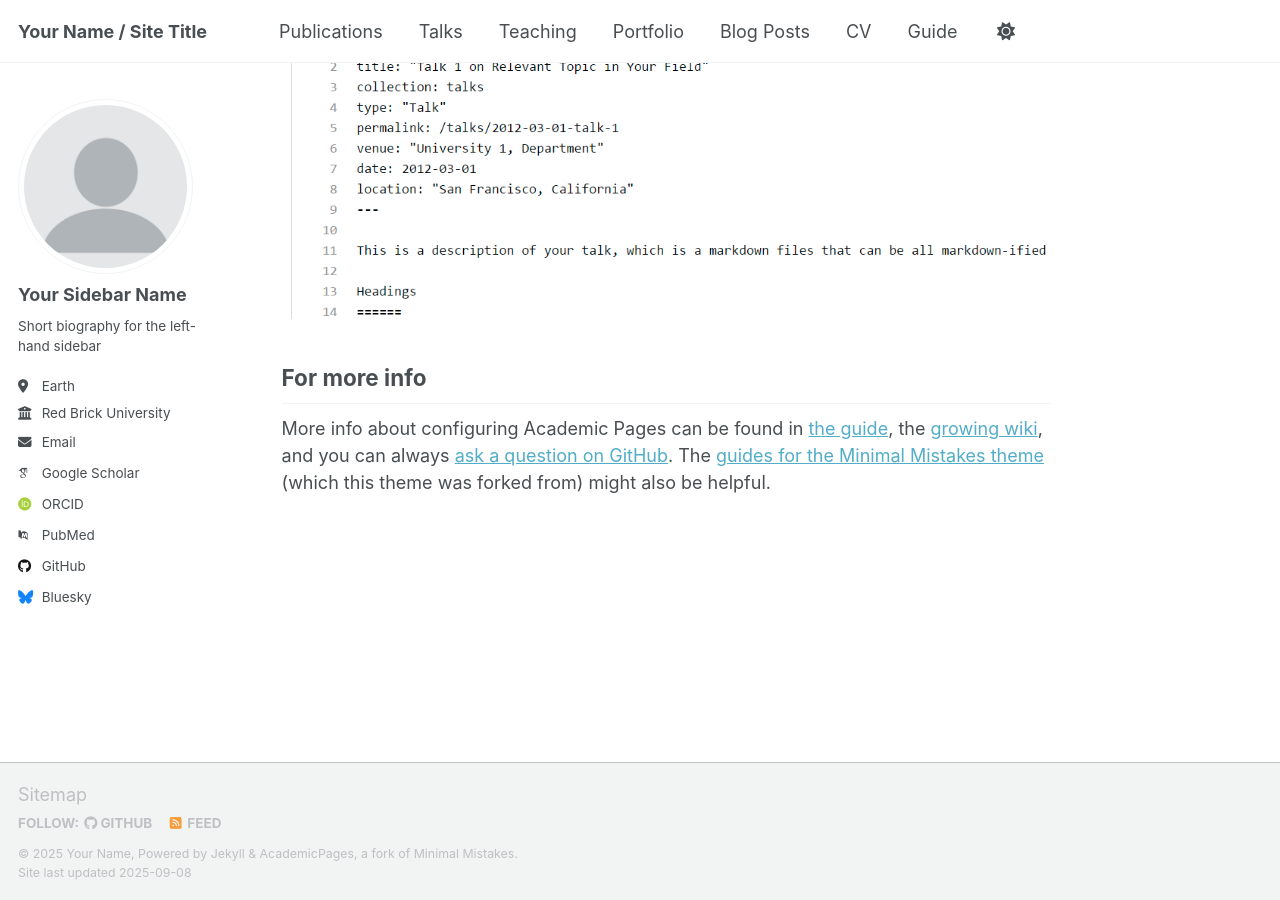
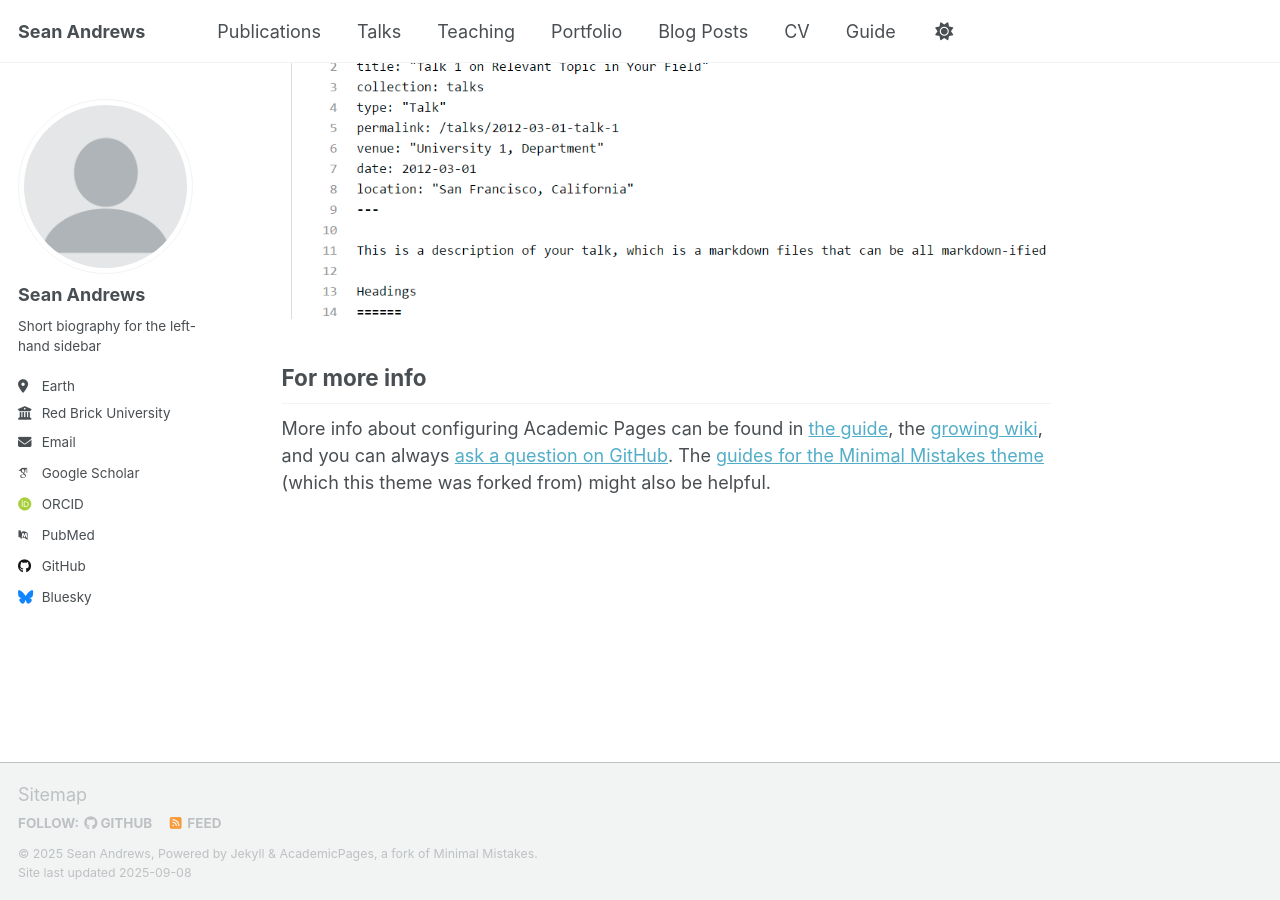
Before and after one commit to seanandrews/seanandrews.github.io, a Jekyll site: the page built from _pages/about.md, in a window 1280 px wide and 900 px high, scrolled down 2880 px. Built offline with Jekyll 4.4.1, drawn with Linux system fonts in a browser that asks for light colours; some web fonts are replaced; a script that is not in the unit is left out.

Commit message:
initial updates

```diff
--- a/_config.yml
+++ b/_config.yml
@@ -9,13 +9,13 @@
 # Basic Site Settings
 locale                   : "en-US"
 site_theme               : "default" # Currently available options are "default", "air"
-title                    : "Your Name / Site Title"
+title                    : "Sean Andrews"
 title_separator          : "-"
-name                     : &name "Your Name"
+name                     : &name "Sean Andrews"
 description              : &description "personal description"
-url                      : https://academicpages.github.io # the base hostname & protocol for your site e.g. "https://[your GitHub username].github.io" or if you already have some other page hosted on Github then use "https://[your GitHub username].github.io/[Your Repo Name]"
+url                      : https://seanandrews.github.io # the base hostname & protocol for your site e.g. "https://[your GitHub username].github.io" or if you already have some other page hosted on Github then use "https://[your GitHub username].github.io/[Your Repo Name]"
 baseurl                  : "" # the subpath of your site, e.g. "/blog"
-repository               : "academicpages/academicpages.github.io"
+repository               : "seanandrews/seanandrews.github.io"
 
 # Site Author - The following control what appear as part of the author content on the side bar.
 #               If a field is blank the icon and link will not appear, otherwise it will be shown.
@@ -23,13 +23,13 @@ repository               : "academicpages/academicpages.github.io"
 author:
   # Biographic information
   avatar           : "profile.png"
-  name             : "Your Sidebar Name"
+  name             : "Sean Andrews"
   pronouns         : # example: "she/her"
   bio              : "Short biography for the left-hand sidebar"
   location         : "Earth"
   employer         : "Red Brick University"
   uri              : # URL
-  email            : "none@example.org"
+  email            : "sandrews@cfa.harvard.edu"
 
   # Academic websites
   academia         : # URL
```
